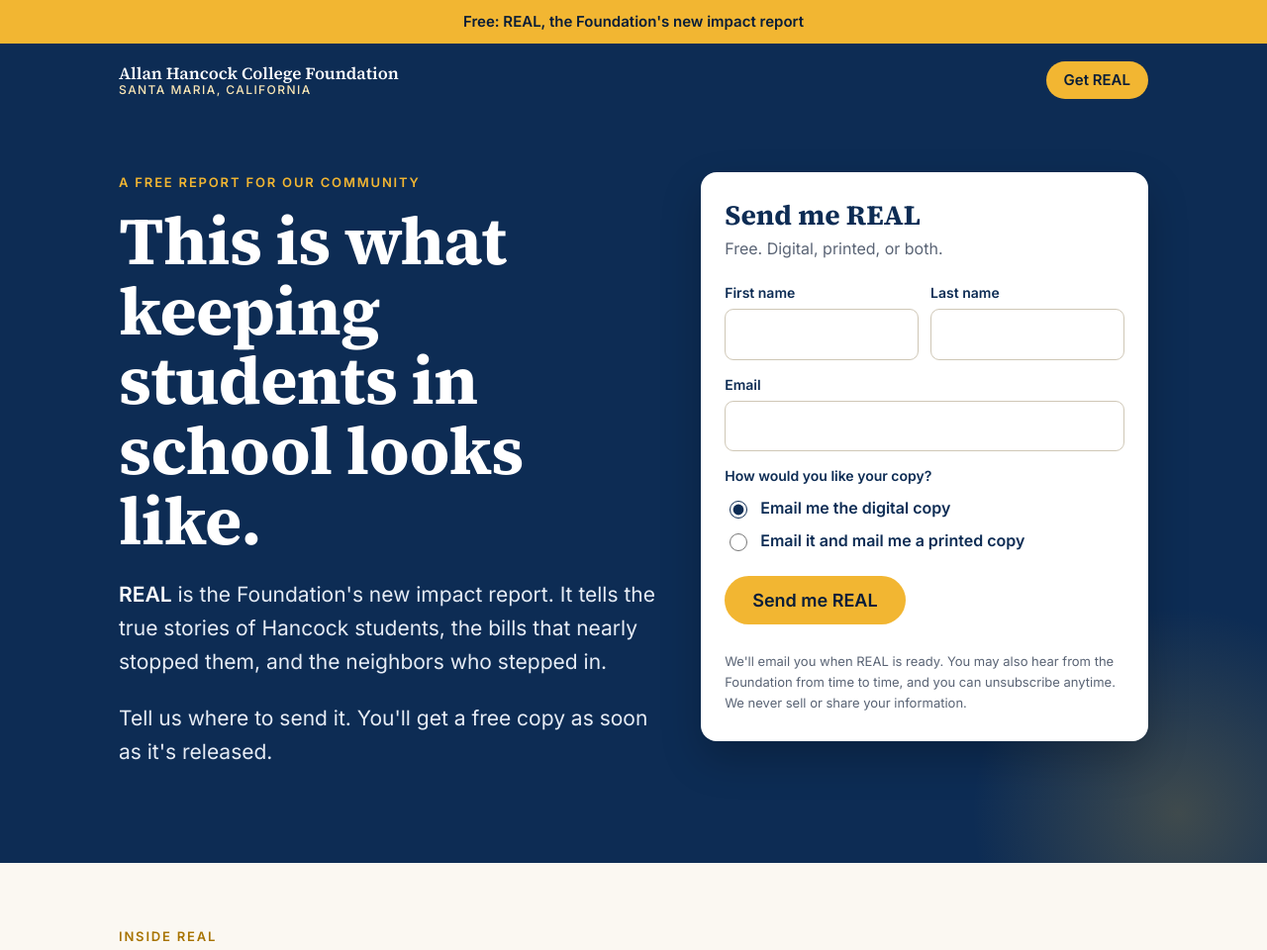
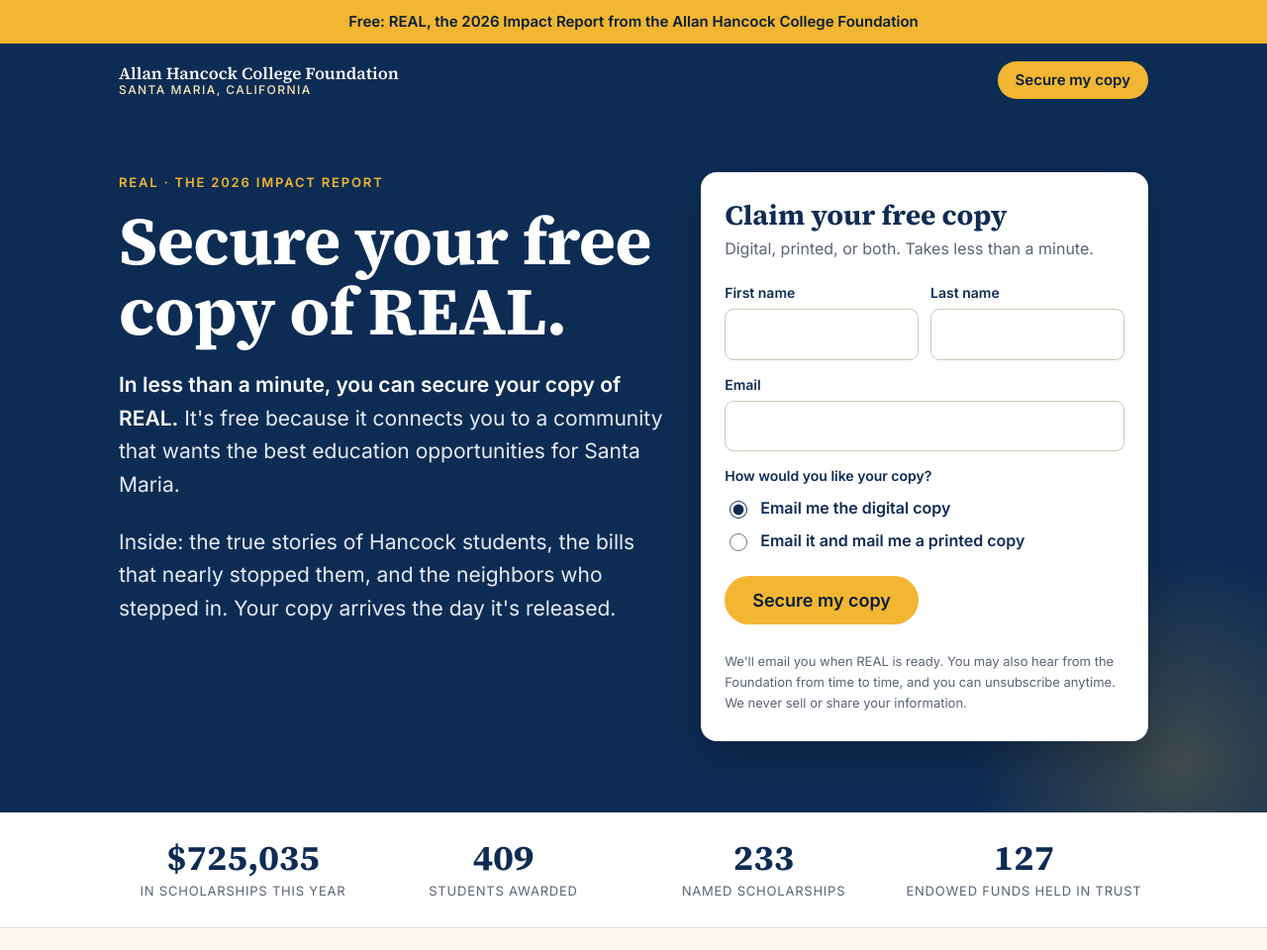
Before and after one commit to AHCF-Dev/ye-2026-landing, a plain HTML site: page index.html in a window 1280 px wide. Shown: the top 960 px of the page at 99% size. Drawn offline with Linux system fonts and the light colour scheme.

Commit message:
Lead page: new hero copy, power-word CTAs, proof bar
Co-Authored-By: Claude Opus 5.5 <noreply@anthropic.com>
Claude-Session: https://claude.ai/code/session_01Te4m2DFQLmZVxyNRHXLsip

```diff
--- a/index.html
+++ b/index.html
@@ -15,12 +15,12 @@
 </head>
 <body>
 
-<div class="strip">Free: REAL, the Foundation's new impact report</div>
+<div class="strip">Free: REAL, the 2026 Impact Report from the Allan Hancock College Foundation</div>
 
 <header class="top">
   <div class="wrap">
     <a class="brand" href="#top">Allan Hancock College Foundation<small>Santa Maria, California</small></a>
-    <a class="btn small" href="#signup">Get REAL</a>
+    <a class="btn small" href="#signup">Secure my copy</a>
   </div>
 </header>
 
@@ -28,16 +28,16 @@
   <section class="hero">
     <div class="wrap hero-grid">
       <div>
-        <div class="eyebrow">A free report for our community</div>
-        <h1>This is what keeping students in school looks like.</h1>
-        <p class="lede"><strong>REAL</strong> is the Foundation's new impact report. It tells the true stories of Hancock students, the bills that nearly stopped them, and the neighbors who stepped in.</p>
-        <p class="lede">Tell us where to send it. You'll get a free copy as soon as it's released.</p>
+        <div class="eyebrow">REAL &middot; The 2026 Impact Report</div>
+        <h1>Secure your free copy of REAL.</h1>
+        <p class="lede"><strong>In less than a minute, you can secure your copy of REAL.</strong> It's free because it connects you to a community that wants the best education opportunities for Santa Maria.</p>
+        <p class="lede">Inside: the true stories of Hancock students, the bills that nearly stopped them, and the neighbors who stepped in. Your copy arrives the day it's released.</p>
       </div>
 
       <div class="card" id="signup">
         <div id="form-wrap">
-          <h2>Send me REAL</h2>
-          <p class="sub">Free. Digital, printed, or both.</p>
+          <h2>Claim your free copy</h2>
+          <p class="sub">Digital, printed, or both. Takes less than a minute.</p>
           <form id="real-form" novalidate>
             <div class="row">
               <div class="field"><label for="first">First name</label><input id="first" name="firstName" type="text" autocomplete="given-name" required></div>
@@ -62,7 +62,7 @@
 
             <div class="hp" aria-hidden="true"><label for="company">Company</label><input id="company" name="company" type="text" tabindex="-1" autocomplete="off"></div>
 
-            <button class="btn" type="submit" id="submit">Send me REAL</button>
+            <button class="btn" type="submit" id="submit">Secure my copy</button>
             <div class="form-msg" id="form-msg" role="status" aria-live="polite"></div>
             <p class="fineprint">We'll email you when REAL is ready. You may also hear from the Foundation from time to time, and you can unsubscribe anytime. We never sell or share your information.</p>
           </form>
@@ -70,6 +70,15 @@
       </div>
     </div>
   </section>
+
+  <div class="proof" aria-label="The year in numbers">
+    <div class="wrap proof-grid">
+      <div><b>$725,035</b><span>in scholarships this year</span></div>
+      <div><b>409</b><span>students awarded</span></div>
+      <div><b>233</b><span>named scholarships</span></div>
+      <div><b>127</b><span>endowed funds held in trust</span></div>
+    </div>
+  </div>
 
   <section>
     <div class="wrap">
@@ -91,9 +100,9 @@
 
   <section class="band">
     <div class="wrap">
-      <h2>Be one of the first to read it.</h2>
-      <p>Sign up now and REAL will be in your inbox the day it's released.</p>
-      <a class="btn" href="#signup">Send me REAL</a>
+      <h2>Secure your copy now.</h2>
+      <p>In less than a minute, you join the neighbors who want the best education opportunities for Santa Maria. REAL arrives the day it's released.</p>
+      <a class="btn" href="#signup">Secure my copy</a>
     </div>
   </section>
 </main>
@@ -150,18 +159,18 @@
       if (!/^\d{5}(-\d{4})?$/.test(d.zip)) return fail("Please check your ZIP code.", form.zip);
     }
 
-    btn.disabled = true; btn.textContent = "Sending…";
+    btn.disabled = true; btn.textContent = "Securing your copy…";
     fetch("/api/subscribe", { method: "POST", headers: { "Content-Type": "application/json" }, body: JSON.stringify(d) })
       .then(function (r) { return r.json().catch(function () { return {}; }).then(function (j) { return { ok: r.ok, j: j }; }); })
       .then(function (res) {
         if (!res.ok) throw new Error(res.j.error || "Something went wrong.");
         var printed = d.format === "Print" ? " and mail a printed copy to the address you gave us" : "";
         document.getElementById("form-wrap").innerHTML =
-          '<div class="done"><div class="mark">&#10003;</div><h2>You\'re on the list.</h2>' +
+          '<div class="done"><div class="mark">&#10003;</div><h2>Your copy is secured.</h2>' +
           '<p class="sub">Thank you, ' + d.firstName.replace(/[<>&"]/g, "") + '. We\'ll email REAL to you as soon as it\'s released' + printed + '.</p></div>';
       })
       .catch(function (err) {
-        btn.disabled = false; btn.textContent = "Send me REAL";
+        btn.disabled = false; btn.textContent = "Secure my copy";
         fail(err.message + " Please try again in a moment.");
       });
   });
--- a/styles.css
+++ b/styles.css
@@ -100,3 +100,11 @@ footer{padding:36px 0 48px;font-size:14px;color:var(--muted)}
 footer strong{color:var(--ink)}
 
 @media (prefers-reduced-motion:reduce){*{transition:none!important}}
+
+/* Proof bar */
+.proof{background:#fff;border-bottom:1px solid var(--line)}
+.proof-grid{display:grid;grid-template-columns:repeat(4,1fr);gap:12px;padding-top:26px;padding-bottom:26px;text-align:center}
+.proof b{display:block;font-family:var(--serif);font-size:clamp(26px,3.6vw,36px);color:var(--navy);line-height:1.1}
+.proof span{display:block;font-size:13px;letter-spacing:.06em;text-transform:uppercase;color:var(--muted);margin-top:4px}
+@media (max-width:640px){.proof-grid{grid-template-columns:repeat(2,1fr);row-gap:22px}}
+.btn.small{white-space:nowrap}
```
